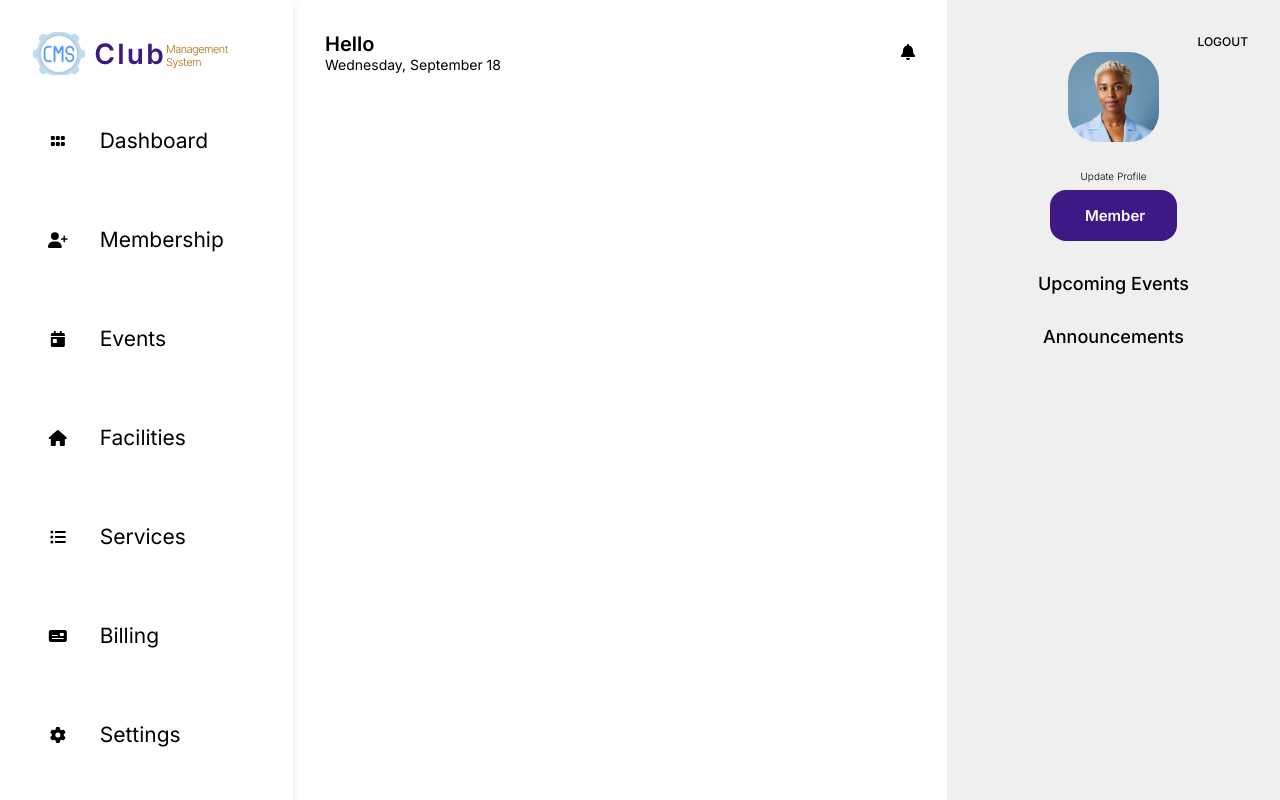
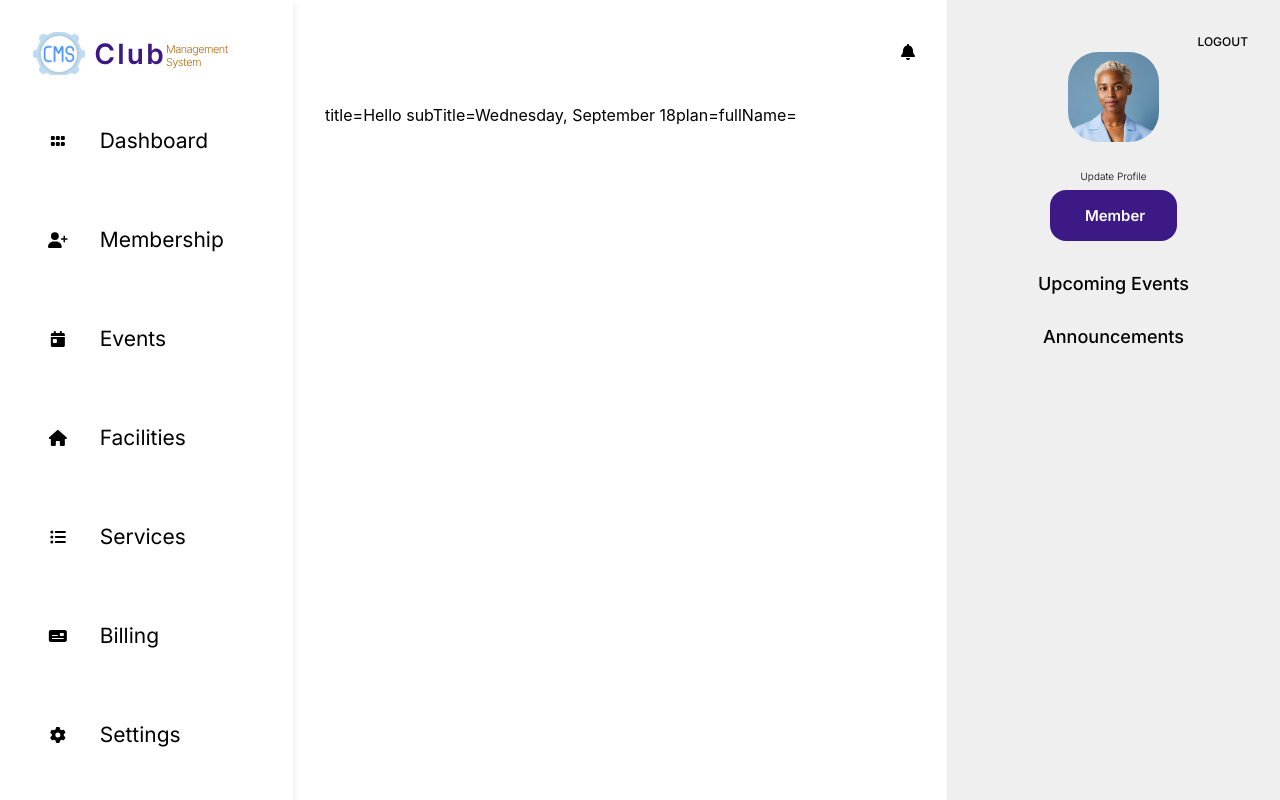
Before and after one commit to KoneeVibes/clubify, a React (Create React App) app: page /membership in a window 1280 px wide. Built offline with nearby package versions, Linux system fonts and the light colour scheme; no server answers.

Commit message:
i made a mistake

```diff
--- a/src/containers/allmembers/index.js
+++ b/src/containers/allmembers/index.js
@@ -9,7 +9,7 @@ export const AllMembers = () => {
     const profileDetails = cookies.get("profile");
 
     return (
-        <Layout
+        <Layout>
         title={`Hello ${profileDetails?.member?.firstname || ""}`}
             subTitle={new Date().toLocaleDateString('en-US', {
                 day: 'numeric',
@@ -18,7 +18,7 @@ export const AllMembers = () => {
             })}
             plan={profileDetails?.plan?.planName}
             fullName={`${profileDetails?.member?.firstname || ""} ${profileDetails?.member?.lastname || ""}`}
-                >
+
             <AllMembersWrapper>
                 <Card>
                     {/* your code goes in here */}
--- a/src/containers/membership/index.js
+++ b/src/containers/membership/index.js
@@ -7,20 +7,20 @@ export const Membership = () => {
     const cookies = new Cookies();
     const profileDetails = cookies.get("profile");
     return (
-        <Layout
-            title={`Hello ${profileDetails?.allmembers?.firstname || ""}`}
+        <Layout>
+            title={`Hello ${profileDetails?.member?.firstname || ""}`}
             subTitle={new Date().toLocaleDateString('en-US', {
                 day: 'numeric',
                 month: 'long',
                 weekday: 'long'
             })}
             plan={profileDetails?.plan?.planName}
-            fullName={`${profileDetails?.allmembers?.firstname || ""} ${profileDetails?.allmembers?.lastname || ""}`}
-        >
-            <AllMembersWrapper>
+            fullName={`${profileDetails?.member?.firstname || ""} ${profileDetails?.member?.lastname || ""}`}
+
+            <MembershipWrapper>
                 {/* Newton, your html goes in here */}
 
-            </AllMembersWrapper>
+            </MembershipWrapper>
         </Layout>
     )
 }
```
Also changed, not shown: 1 other file (tests, documents, lock files or other folders).
